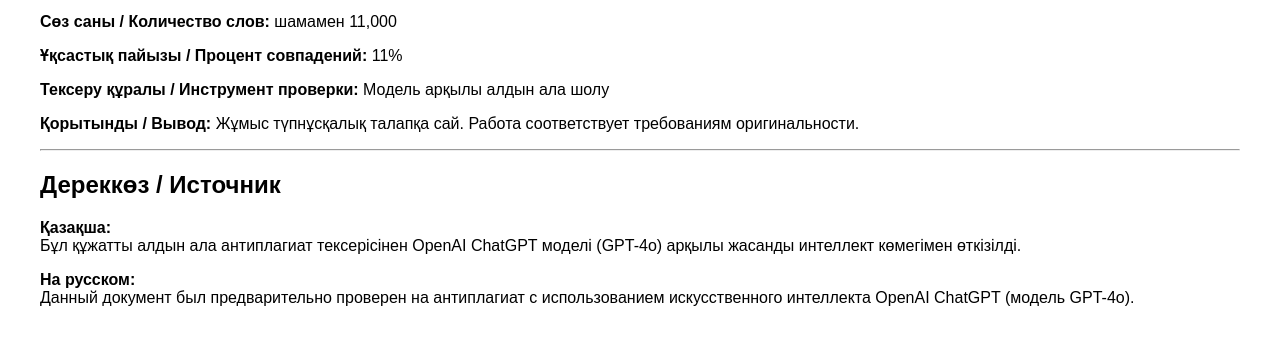
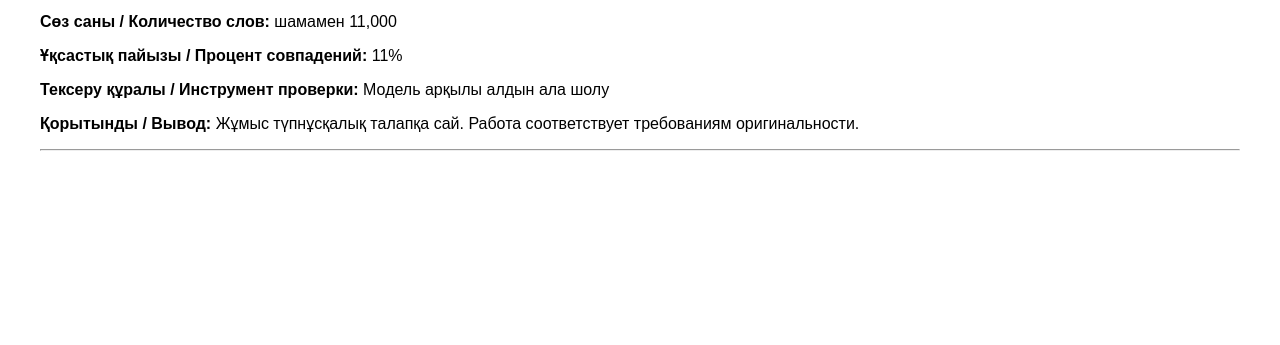
Before and after one commit to Aeger19/antiplagiat, a plain HTML site: page index.html in a window 1280 px wide. Shown: the part 119-464 px from the top of the page. Drawn offline with Linux system fonts and the light colour scheme.

Commit message:
Update index.html

```diff
--- a/index.html
+++ b/index.html
@@ -13,11 +13,4 @@
 </body>
 
 <hr>
-<h2>Дереккөз / Источник</h2>
-<p><strong>Қазақша:</strong><br>
-Бұл құжатты алдын ала антиплагиат тексерісінен OpenAI ChatGPT моделі (GPT-4o) арқылы жасанды интеллект көмегімен өткізілді.
-</p>
-<p><strong>На русском:</strong><br>
-Данный документ был предварительно проверен на антиплагиат с использованием искусственного интеллекта OpenAI ChatGPT (модель GPT-4o).
-</p>
 </html>
```
